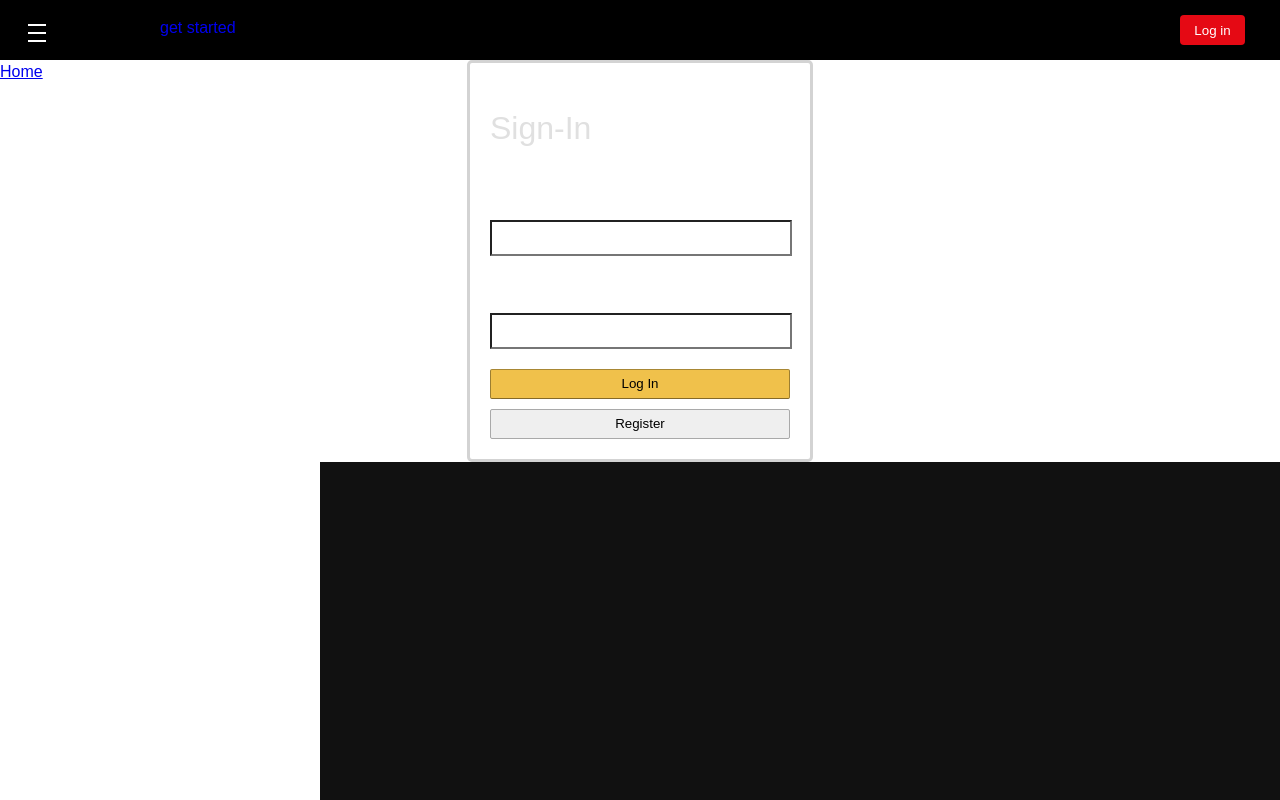
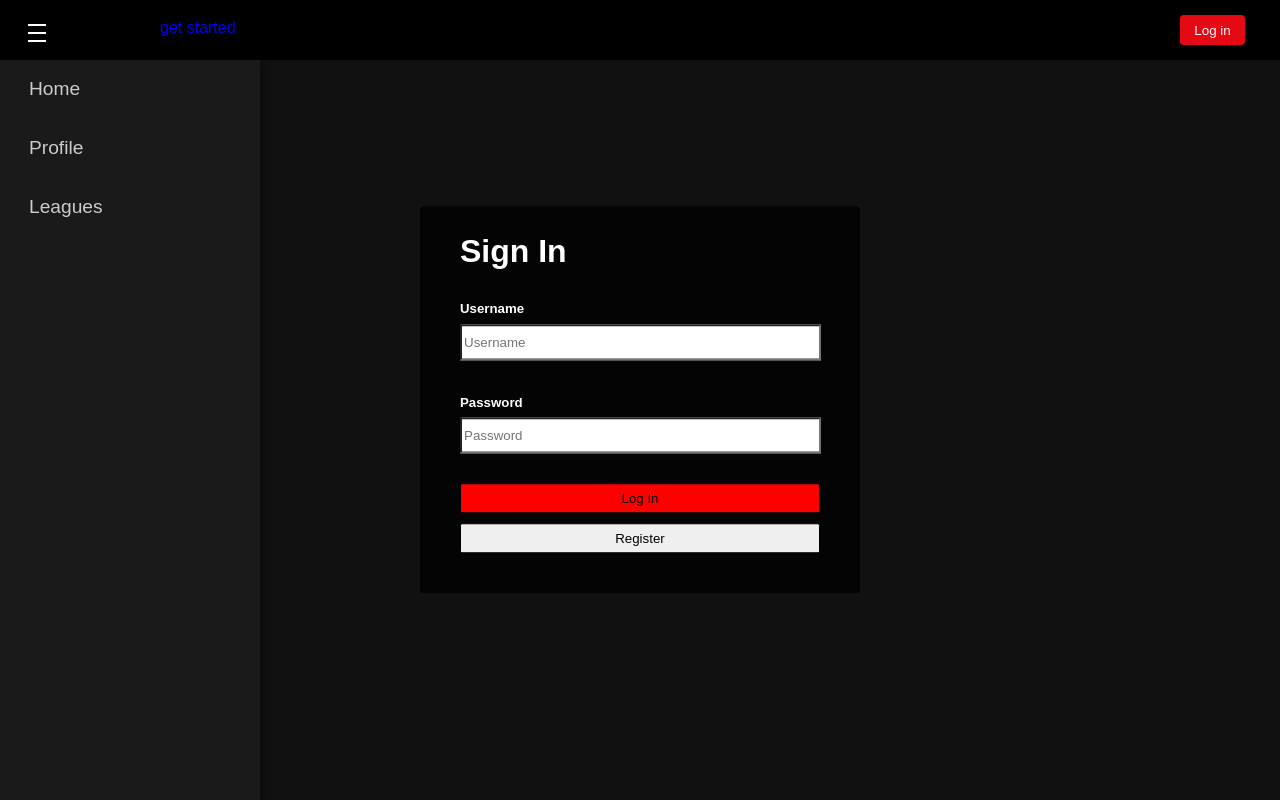
Before and after one commit to MichaelPoe44/UFC_Fantasy, a React (Vite) app in the folder vite/UFC_Fantasy/: page /login in a window 1280 px wide. Both pictures are taken after a click on the picture 37 px from the left and 32 px from the top of the page. Built offline with nearby package versions, Linux system fonts and the light colour scheme.

Commit message:
stlye-update

```diff
--- a/vite/UFC_Fantasy/src/components/Sidebar.css
+++ b/vite/UFC_Fantasy/src/components/Sidebar.css
@@ -1,19 +1,44 @@
 
 
 .sidebar{
-    position: fixed;
+    /* position: fixed;
     z-index: 100;
     background-color: white;
     height: 100%;
     width: 25%;
     margin-left: 0px;
-    border-radius: 5px;
+    border-radius: 5px; */
+    position: fixed;
+
+    left: 0;
+    height: 100vh;               /* full viewport height */
+    width: 260px;
+    background: #1a1a1a;
+    color: #fff;
+    box-shadow: 2px 0 12px rgba(0,0,0,0.4);
+
+    transition: transform 0.3s ease;
+    z-index: 1000;
+    display: flex;
+    flex-direction: column;
 }
 
+.nav_container{
+    display: flex;
+    flex-direction: column;
+}
 
-.exit_button{
-    position: absolute;
-    right: 10px;
-    top: 10px;
-    cursor: pointer;
+.nav_item{
+    padding: 15px 25px;
+    font-size: 1.2rem;
+    color: #ccc;
+    border-left: 4px solid transparent;
+    transition: background 0.2s, color 0.2s, border-color 0.2s; /*nice animations on hover*/
 }
+
+.nav_item:hover,
+.nav_item:focus {
+  background: #333;
+  color: #fff;
+  border-color: #e91e63;
+}
--- a/vite/UFC_Fantasy/src/components/Sidebar.jsx
+++ b/vite/UFC_Fantasy/src/components/Sidebar.jsx
@@ -14,15 +14,17 @@ export default function Sidebar({setShowSidebar, showSidebar}){
     useEffect( () => {
         if (current_route != previous_route){
             setShowSidebar(false)
-            console.log("ran")
         }
     }, [current_route])
 
 
     return(
         <div className="sidebar">
-
-            <Navigation name="Home" destination="/"/>
+            <div className="nav_container">
+                <Navigation name="Home" destination="/"/>
+                <Navigation name="Profile" destination="/profile"/>
+                <Navigation name="Leagues" destination="/league-menu"/>
+            </div>
 
 
         </div>
@@ -35,8 +37,8 @@ export default function Sidebar({setShowSidebar, showSidebar}){
 function Navigation({name, destination, }){
 
     return(
-        <Link to={destination}>
-            <div>
+        <Link to={destination} style={{textDecoration: "none"}}>
+            <div className="nav_item">
                 {name}
             </div>
         </Link>
--- a/vite/UFC_Fantasy/src/pages/Login.jsx
+++ b/vite/UFC_Fantasy/src/pages/Login.jsx
@@ -44,14 +44,14 @@ export default function Login(){
         <div className="login">
 
             <div className="login_container">
-            <h1>Sign-In</h1>
+            <h1>Sign In</h1>
 
             <form>
                 <h5>Username</h5>
-                <input type="text" value={userName} onChange={(e) => setUserName(e.target.value)}></input>
+                <input type="text" value={userName} placeholder="Username" onChange={(e) => setUserName(e.target.value)}></input>
 
                 <h5>Password</h5>
-                <input type="password" value={password} onChange={(e) => setPassword(e.target.value)}></input>
+                <input type="password" value={password} placeholder="Password" onChange={(e) => setPassword(e.target.value)}></input>
 
                 <button className="logInButton" type="submit" onClick={login}>Log In</button>
                 <button className="registerButton" type="submit" onClick={register}>Register</button>
--- a/vite/UFC_Fantasy/src/pages_css/Login.css
+++ b/vite/UFC_Fantasy/src/pages_css/Login.css
@@ -1,6 +1,5 @@
 
 .login{
-    background-color: white;
     display: flex;
     flex-direction: column;
     align-items: center;
@@ -9,18 +8,21 @@
 
 
 .login_container{
-    width: 300px;
-    height: fit-content;
-    display: flex;
-    flex-direction: column;
-    border-radius: 5px;
-    border: 3px solid lightgray;
-    padding: 20px;
+    position: absolute;
+    top: 400px;
+    left: 50%;
+    width: 360px;
+    max-width: 90%;            /* scales down on narrow screens */
+    padding: 0px 40px 40px 40px;        /* generous padding */
+    transform: translate(-50%, -50%);
+    border-radius: 4px;
+    background: rgba(0,0,0,0.75);
 }
 
 .login_container > h1 {
-    font-weight: 500;
-    margin-bottom: 20px;
+    font-size: 2rem;
+    margin-bottom: 24px;
+    color: #fff;
 }
 
 .login_container > form > h5{
@@ -31,18 +33,18 @@
     height: 30px;
     margin-bottom: 10px;
     background-color: white;
+    color: black;
     width: 98%;
 }
 
 
 .logInButton{
-    background-color: #f0c14b;
+    background-color: red;
     border-radius: 2px;
     width: 100%;
     height: 30px;
     border: 1px solid;
-    margin-top: 10px;
-    border-color: #a88734 #9c7e31 #846a29;
+    margin-top: 20px;
 }
 
 .registerButton{
@@ -51,5 +53,4 @@
     height: 30px;
     border: 1px solid;
     margin-top: 10px;
-    border-color: darkgray;
 }
```
